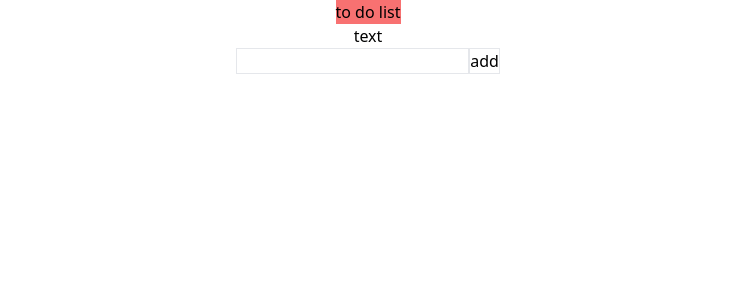
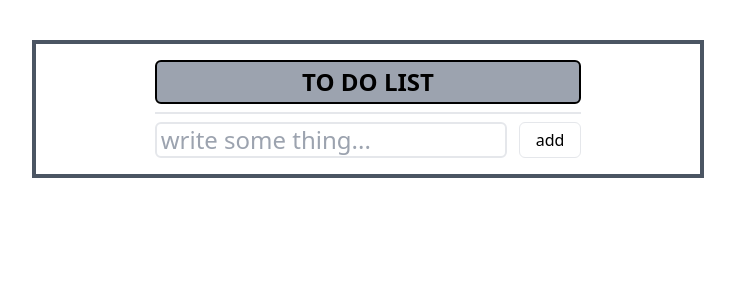
Before and after one commit to Elshater6498/to-do-list, a React (Vite) app: page / in a window 1280 px wide. Shown: the top 300 px of the page, without its empty margins (272-1007 px from the left). Built offline with nearby package versions, Linux system fonts and the light colour scheme.

Commit message:
edit the style of to do list

```diff
--- a/src/App.jsx
+++ b/src/App.jsx
@@ -1,26 +1,28 @@
 import { useRef, useState } from "react";
 
 function App() {
-  const [todos, setTodos] = useState(["text"]);
+  const [todos, setTodos] = useState([]);
   const inputRef = useRef();
   const handelAddToDo = () => {
     const text = inputRef.current.value;
     setTodos([...todos, text]);
-    console.log(text);
+    inputRef.current.value = "";
   };
   return (
-    <div className="flex flex-col justify-center items-center">
-      <h1 className="bg-red-400">to do list</h1>
-      <ul className="">
-        {todos.map((item) => {
-          return(<li className="">{item}</li>);
-        })}
-      </ul>
-      <div>
-        <input ref={inputRef} type="text" className="border" />
-        <button onClick={handelAddToDo} className="border">
-          add
-        </button>
+    <div className="flex flex-col justify-center items-center border-4 border-gray-600 max-w-2xl mx-auto my-10 p-4">
+      <div className="">
+        <h1 className="text-2xl font-bold uppercase border-2 border-black rounded-md bg-gray-400 p-1 px-5 text-center">to do list</h1>
+        <ul className="list-disc px-8 border my-2">
+          {todos.map((item) => {
+            return <li className="">{item}</li>;
+          })}
+        </ul>
+        <div className="flex gap-3">
+          <input ref={inputRef} type="text" className="border-2 rounded-md select-none text-2xl placeholder:px-1 " placeholder="write some thing..." />
+          <button onClick={handelAddToDo} className="border px-4 rounded-md">
+            add
+          </button>
+        </div>
       </div>
     </div>
   );
```
